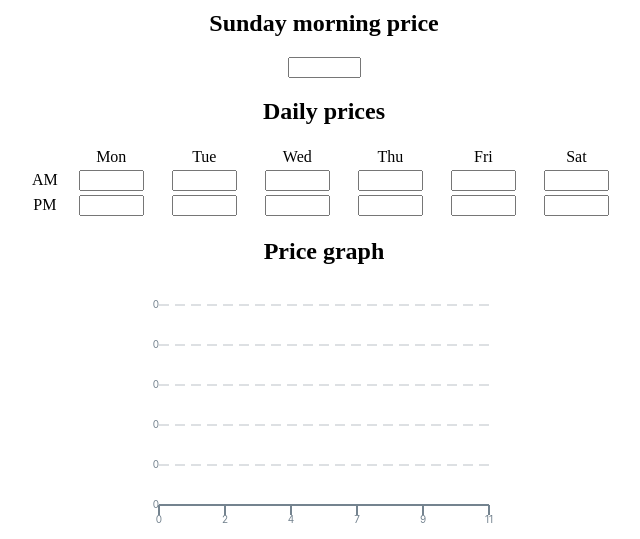
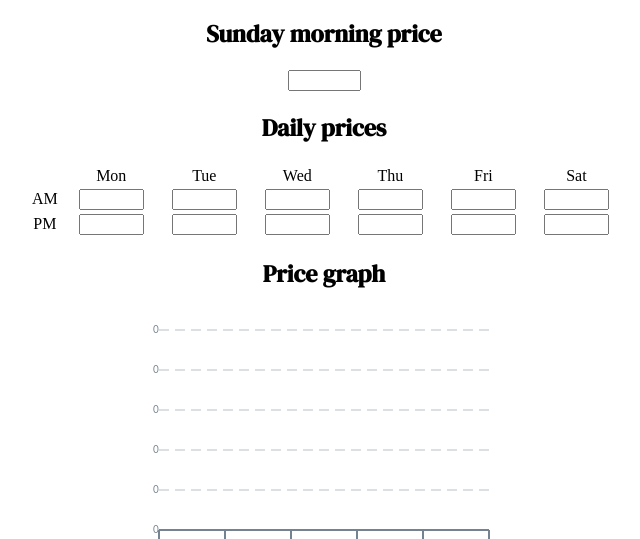
Before and after one commit to peccu/turnip, a website with bundled scripts: page public/index.html in a window 1280 px wide. Shown: the part 108-647 px from the top of the page, without its empty margins (316-956 px from the left). Built offline with nearby package versions, Linux system fonts and the light colour scheme.

Commit message:
add DM Serif Display font to headers

```diff
--- a/public/index.html
+++ b/public/index.html
@@ -4,6 +4,7 @@
   <head>
     <meta charset="utf-8">
     <title>カブ価/Turnip Price</title>
+    <link href='https://fonts.googleapis.com/css?family=DM Serif Display' rel='stylesheet'>
     <link rel="stylesheet" href="style.css">
     <meta name="viewport" content="width=device-width, user-scalable=no" />
     <script src="https://cdn.jsdelivr.net/npm/vue/dist/vue.js"></script>
--- a/public/style.css
+++ b/public/style.css
@@ -9,3 +9,6 @@
 .price{
   font-weight: 800;
 }
+h1, h2, h3, h4 {
+  font-family: 'DM Serif Display';
+}
```
